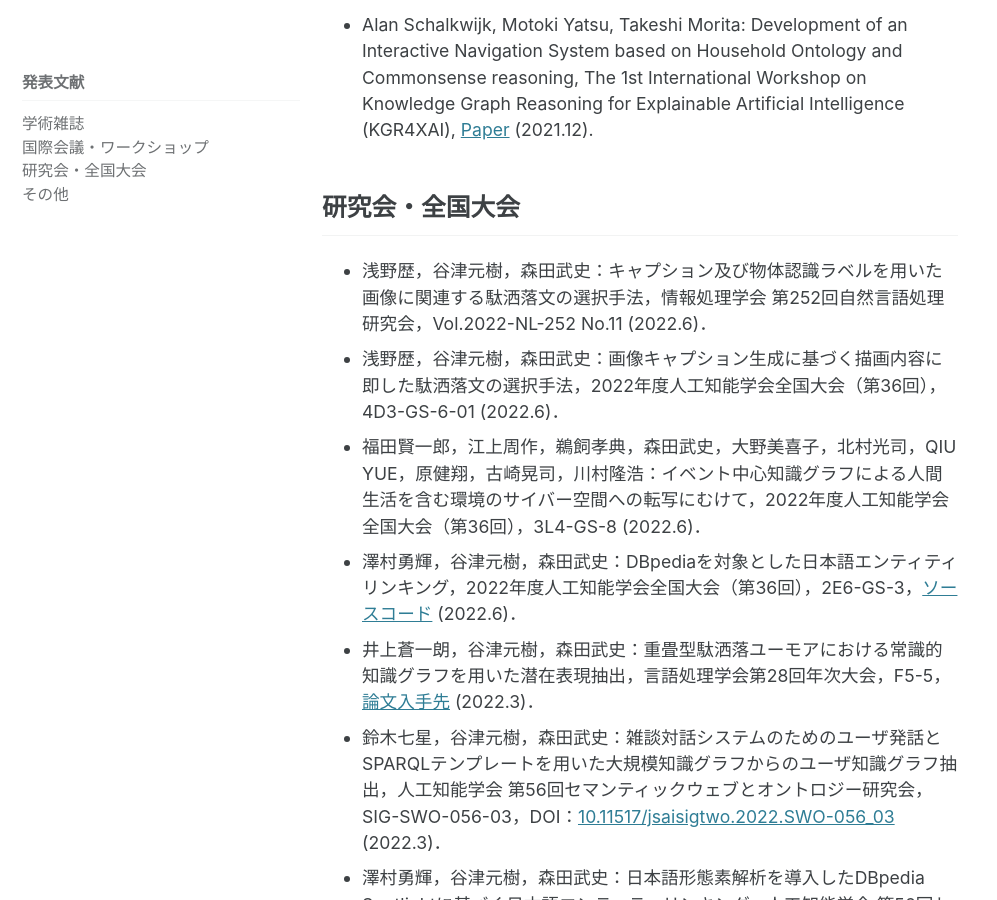
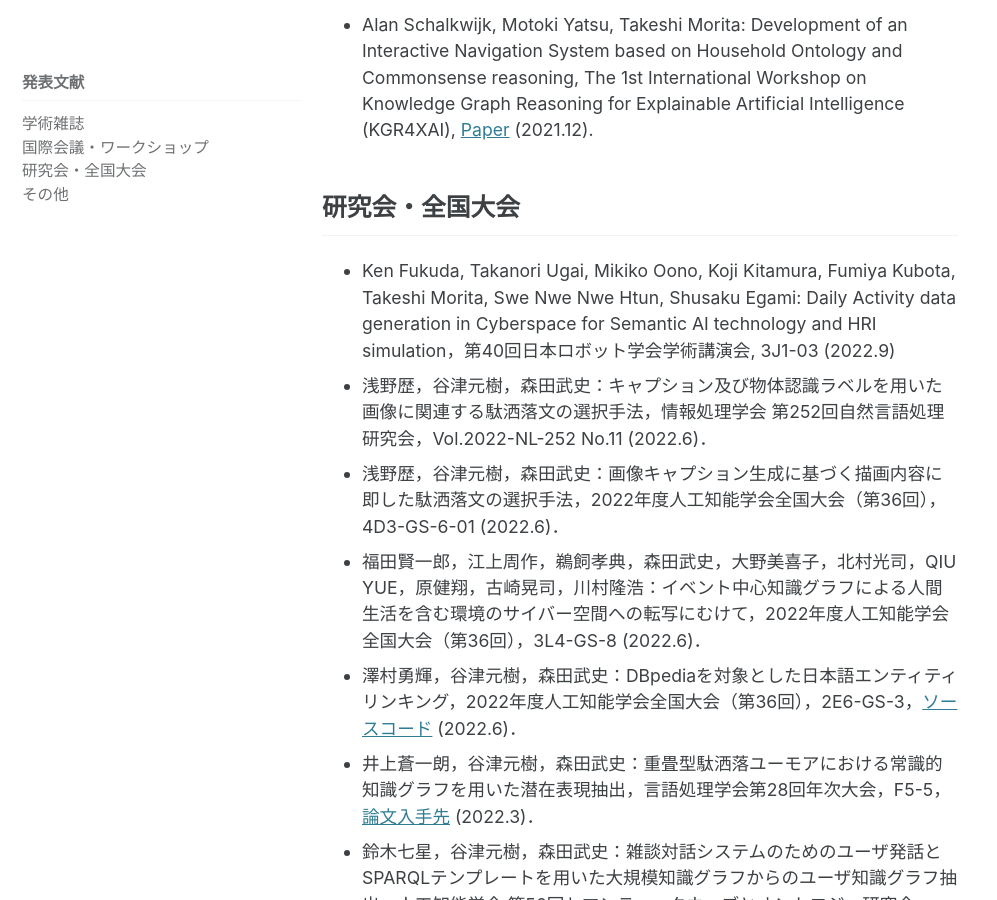
Before and after one commit to ke-lab-it-agu/ke-lab-it-agu.github.io, a Jekyll site: the page built from publications.md, in a window 1280 px wide and 900 px high, scrolled down 1133 px. Shown: the whole window, without its empty margins (0-997 px from the left). Built offline with Jekyll 4.4.1, drawn with Linux system fonts in a browser that asks for light colours; cached includes are drawn as plain includes.

Commit message:
update publications

```diff
--- a/publications.md
+++ b/publications.md
@@ -21,6 +21,7 @@ sidebar:
 * Alan Schalkwijk, Motoki Yatsu, Takeshi Morita: Development of an Interactive Navigation System based on Household Ontology and Commonsense reasoning, The 1st International Workshop on Knowledge Graph Reasoning for Explainable Artificial Intelligence (KGR4XAI), [Paper](https://kgr4xai.ikgrc.org/papers/KGR4XAI_2021_paper_2_cr.pdf) (2021.12). <!-- 2021/12/6 -->
 
 ## 研究会・全国大会
+* Ken Fukuda, Takanori Ugai, Mikiko Oono, Koji Kitamura, Fumiya Kubota, Takeshi Morita, Swe Nwe Nwe Htun, Shusaku Egami: Daily Activity data generation in Cyberspace for Semantic AI technology and HRI simulation，第40回日本ロボット学会学術講演会, 3J1-03 (2022.9) <!--東京大学本郷キャンパス，東京都文京区，2022/9/7 -->
 * 浅野歴，谷津元樹，森田武史：キャプション及び物体認識ラベルを用いた画像に関連する駄洒落文の選択手法，情報処理学会 第252回自然言語処理研究会，Vol.2022-NL-252 No.11 (2022.6)． <!-- 2022/6/29 -->
 * 浅野歴，谷津元樹，森田武史：画像キャプション生成に基づく描画内容に即した駄洒落文の選択手法，2022年度人工知能学会全国大会（第36回），4D3-GS-6-01 (2022.6)． <!-- 2022/6/17 -->
 * 福田賢一郎，江上周作，鵜飼孝典，森田武史，大野美喜子，北村光司，QIU YUE，原健翔，古崎晃司，川村隆浩：イベント中心知識グラフによる人間生活を含む環境のサイバー空間への転写にむけて，2022年度人工知能学会全国大会（第36回），3L4-GS-8 (2022.6)．<!-- 2022/6/16 -->
```
